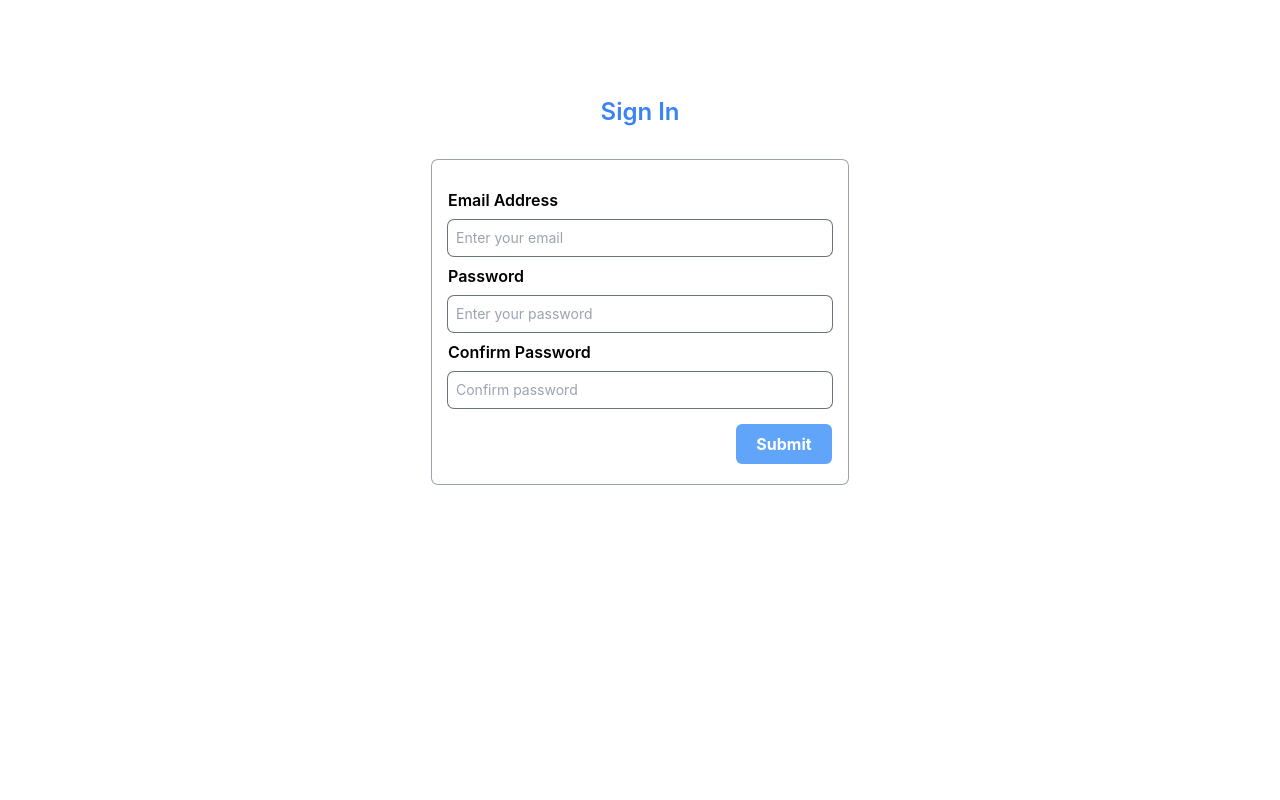
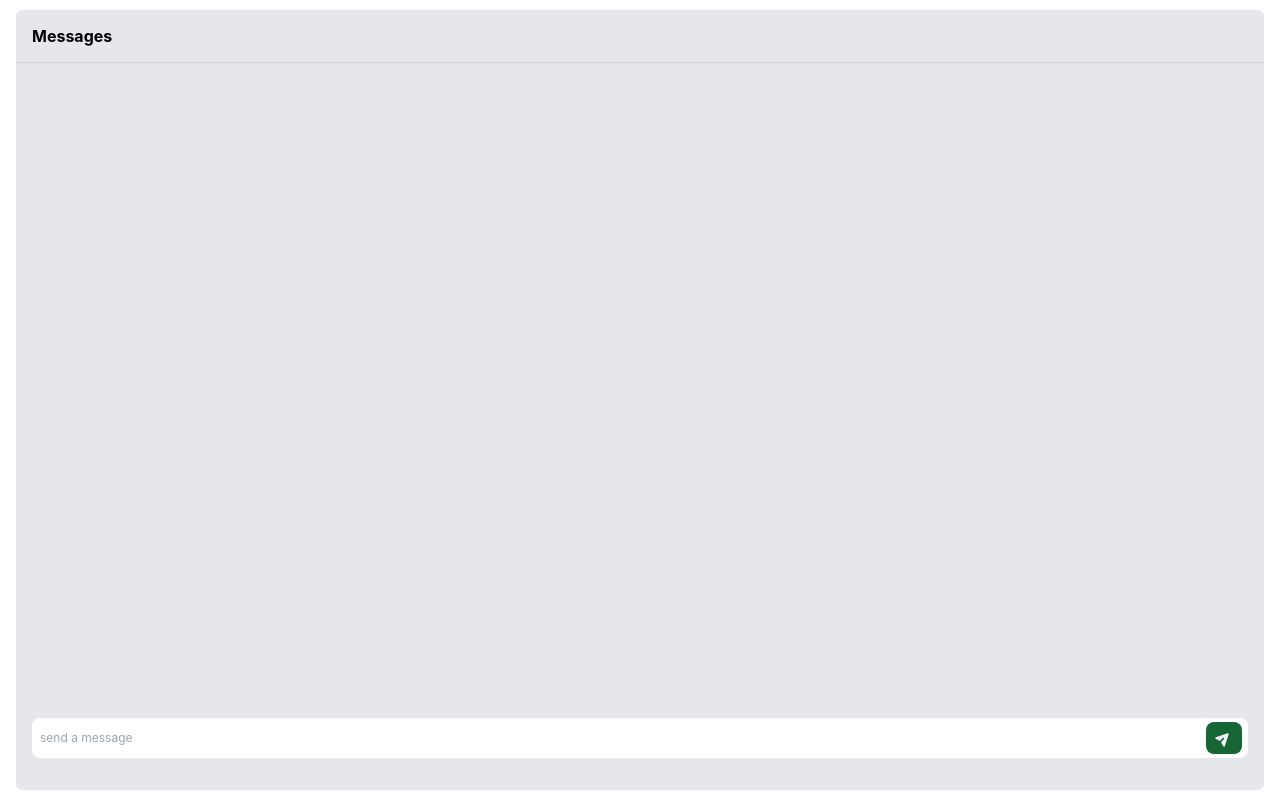
Before and after one commit to Tokonigeorge/dokitari-login, a React (Vite) app in the folder dokitari-login/: page /chat in a window 1280 px wide. Built offline with nearby package versions, Linux system fonts and the light colour scheme.

Commit message:
redirect to chatpage

```diff
--- a/dokitari-login/src/App.jsx
+++ b/dokitari-login/src/App.jsx
@@ -1,13 +1,18 @@
 import "./App.css";
 import Login from "./pages/Login";
 import ChatPage from "./pages/ChatPage";
+import { BrowserRouter as Router, Routes, Route } from "react-router-dom";
 
 function App() {
   return (
-    <div className="App h-screen w-screen overflow-x-hidden">
-      <Login />
-      {/* <ChatPage /> */}
-    </div>
+    <Router>
+      <div className="App h-screen w-screen overflow-x-hidden">
+        <Routes>
+          <Route path="/" element={<Login />} />
+          <Route path="/chat" element={<ChatPage />} />
+        </Routes>
+      </div>
+    </Router>
   );
 }
 
--- a/dokitari-login/src/pages/Login.jsx
+++ b/dokitari-login/src/pages/Login.jsx
@@ -1,5 +1,6 @@
 import { useState } from "react";
 import ErrorMessage from "../components/ErrorMessage";
+import { Navigate } from "react-router-dom";
 
 const baseInputStyle =
   "ring-1 ring-gray-500 rounded-md py-2 px-2 focus:outline-none mt-2 text-sm focus:ring-1 focus:ring-blue-400";
@@ -11,6 +12,7 @@ const Login = () => {
   const [validEmail, setValidEmail] = useState(true);
   const [passwordWeak, setPasswordWeak] = useState(false);
   const [passwordMatch, setPasswordMatch] = useState(true);
+  const [redirect, setRedirect] = useState(null);
 
   const handleEmailChange = (e) => {
     setEmail(e.target.value);
@@ -69,9 +71,13 @@ const Login = () => {
     handleEmailValue();
     handlePasswordValue();
     handleMatchPassword(checkPassword);
+    setRedirect("/Chat");
   };
 
-  return (
+  return redirect ? (
+    <Navigate to={redirect} />
+  ) : (
+    <>
       <div className="flex flex-col items-center justify-center mt-24 w-full px-4">
         <p className="text-blue-500 text-2xl font-semibold">Sign In</p>
         <div className="w-full sm:w-1/3">
@@ -133,6 +139,7 @@ const Login = () => {
           </form>
         </div>
       </div>
+    </>
   );
 };
 
```
Lines whose indentation alone changed are shown as unchanged.
